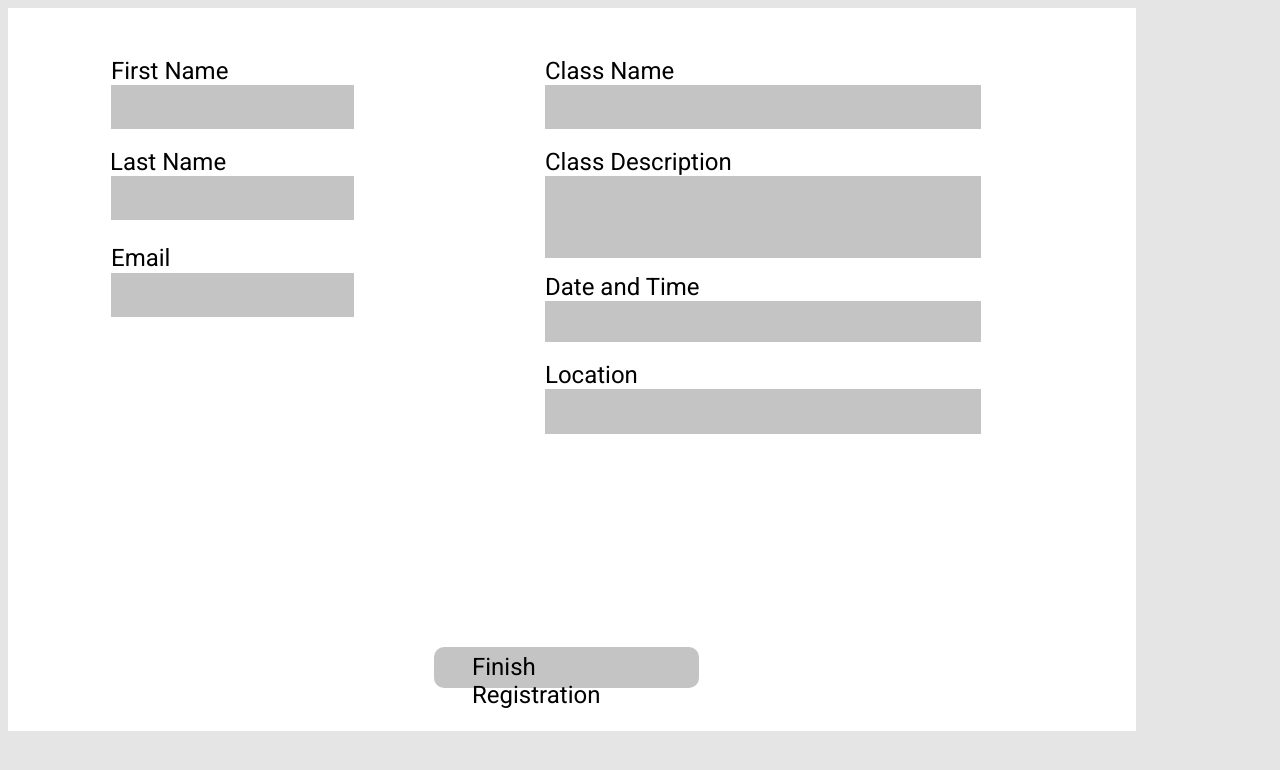
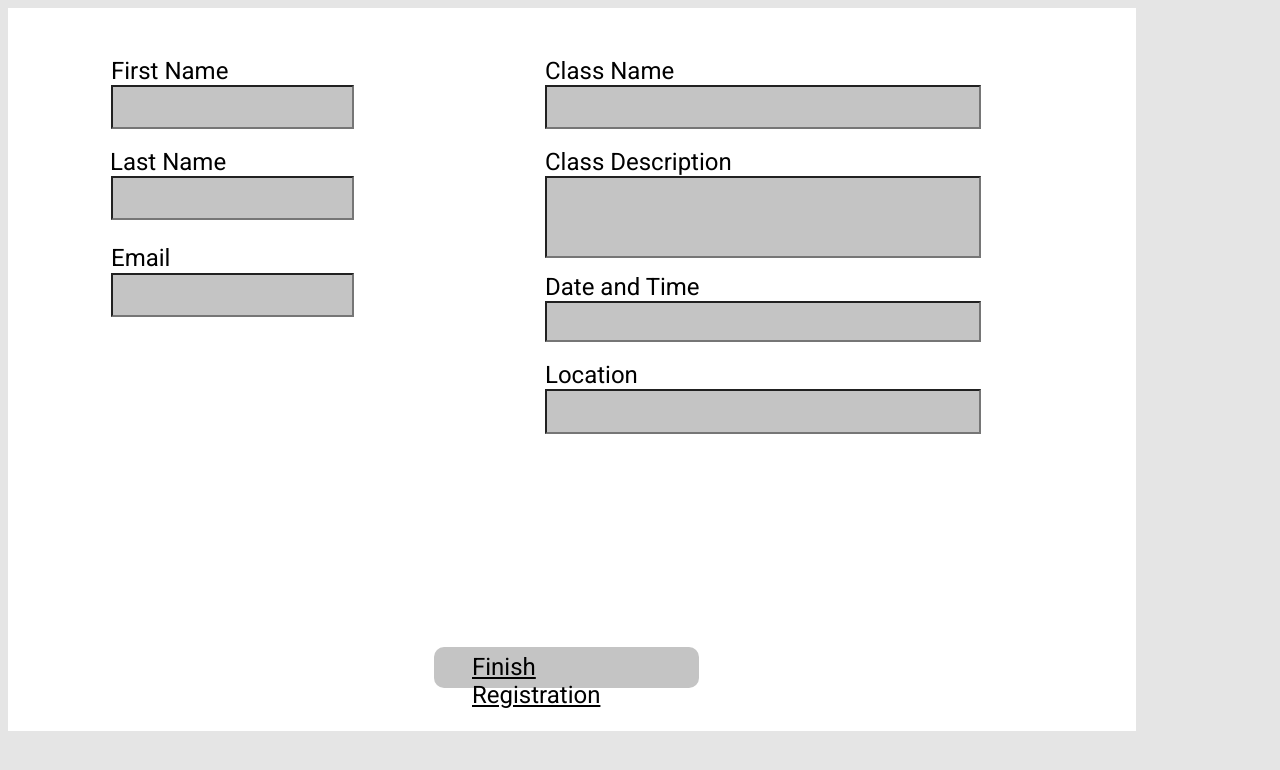
Before and after one commit to axelzum/SE329_Prototype, a plain HTML site: page teach_signup/index.html in a window 1280 px wide. Drawn offline with Linux system fonts and the light colour scheme.

Commit message:
push teach signup

```diff
--- a/teach_signup/index.html
+++ b/teach_signup/index.html
@@ -20,6 +20,36 @@
 </head>
 
 <body>
-            <div class=e126_2><div class=e126_3><div  class="e126_4"></div><span  class="e126_5">First Name</span><div  class="e126_6"></div><span  class="e126_7">Class Name</span><div  class="e126_8"></div><span  class="e126_9">Class Description</span><div  class="e126_10"></div><div  class="e126_11"></div><span  class="e126_12">Location</span><span  class="e126_13">Date and Time</span><div  class="e126_14"></div><div  class="e126_15"></div><span  class="e126_16">Last Name</span><span  class="e126_17">Email</span><div  class="e126_18"></div><span  class="e126_19">Finish Registration</span></div></div>
+<div class=e126_2>
+    <div class=e126_3>
+        <input type="text" class="e126_4">
+        <span  class="e126_5">First Name</span>
+
+        <input type="text" class="e126_6">
+        <span  class="e126_7">Class Name</span>
+
+        <input type="text" class="e126_8">
+        <span  class="e126_9">Class Description</span>
+
+        <input type="text" class="e126_10">
+        <input type="text" class="e126_11">
+
+        <span  class="e126_12">Location</span>
+        <span  class="e126_13">Date and Time</span>
+
+        <input type="text" class="e126_14">
+        <input type="text" class="e126_15">
+
+        <span  class="e126_16">Last Name</span>
+        <span  class="e126_17">Email</span>
+
+        <div  class="e126_18"></div>
+
+        <a href="../classes/index.html"
+        <span  class="e126_19">Finish Registration</span>
+        </a>
+
+    </div>
+</div>
 </body>
 </html>
```
Lines whose indentation alone changed are shown as unchanged.
